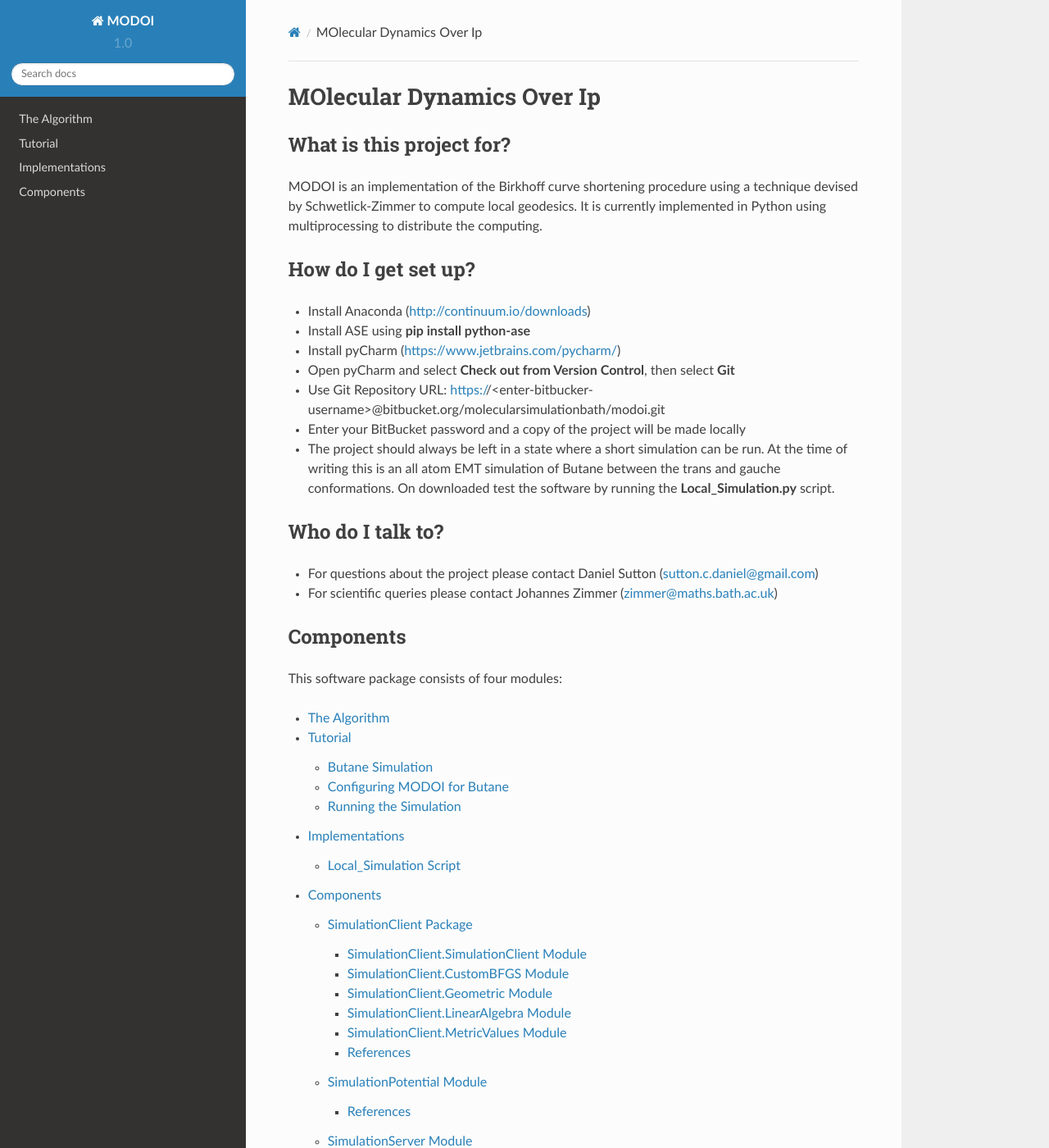
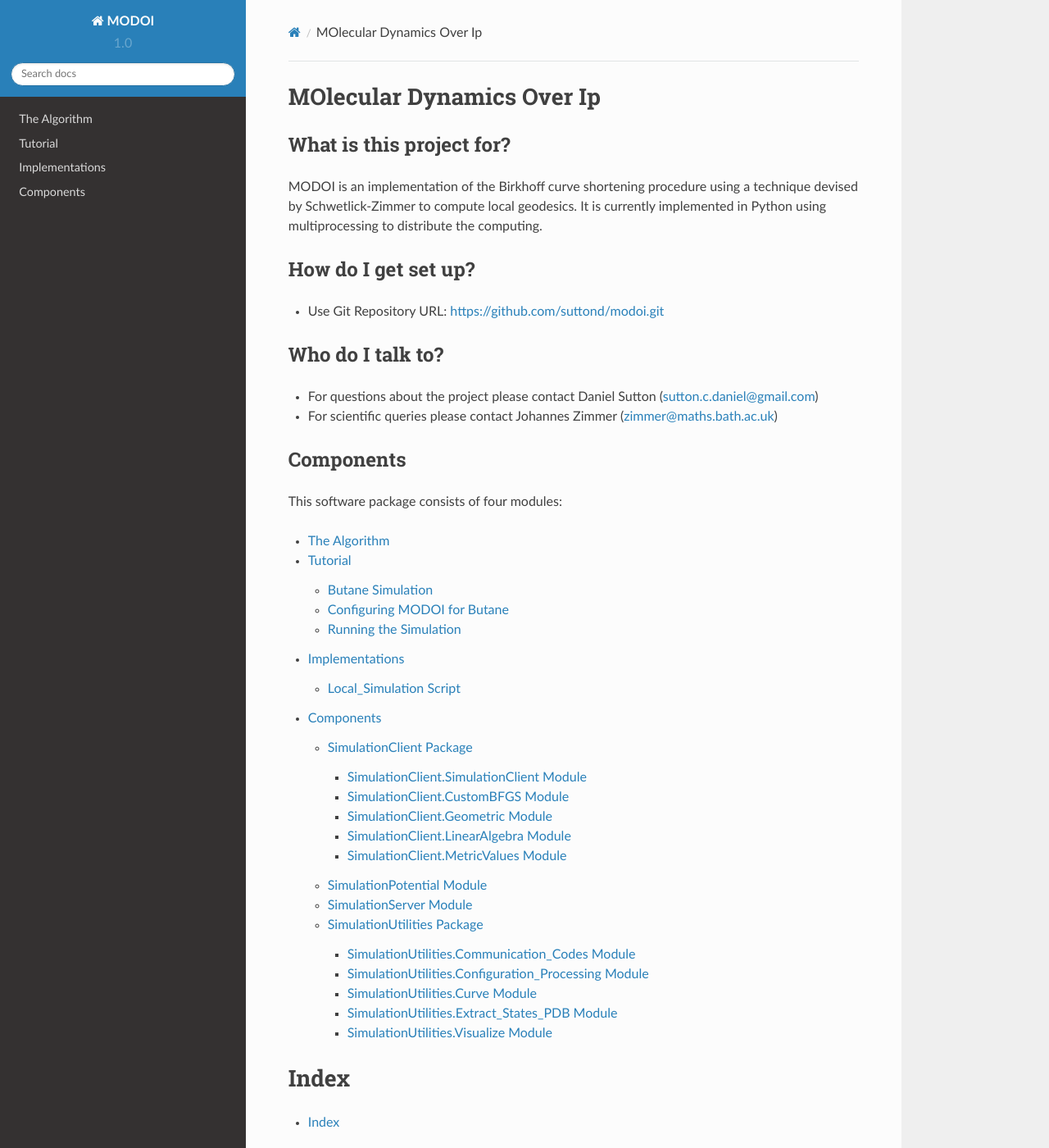
Before and after one commit to suttond/MODOI, a Sphinx documentation site: the page built from Documentation/source/index.rst, in a window 1280 px wide and 1400 px high. Shown: the whole window at 82% size. Built offline with Sphinx 7.4.7 and the Read the Docs theme 2.0.0, drawn with Linux system fonts in a browser that asks for light colours.

Commit message:
Updated documentation.

```diff
--- a/Documentation/source/SimulationClient.rst
+++ b/Documentation/source/SimulationClient.rst
@@ -32,8 +32,3 @@ SimulationClient.MetricValues Module
 
 .. automodule:: SimulationClient.MetricValues
     :members:
-
-References
-----------
-
-.. [Sutton2013] Microscopic Hamiltonian Systems and their Effective Description, Daniel C. Sutton, 2013.
--- a/Documentation/source/SimulationPotential.rst
+++ b/Documentation/source/SimulationPotential.rst
@@ -4,8 +4,3 @@ SimulationPotential Module
 .. automodule:: SimulationPotential.SimulationPotential
    :members:
    :special-members:
-
-References
-----------
-
-.. [Sutton2013] Microscopic Hamiltonian Systems and their Effective Description, Daniel C. Sutton, 2013.
--- a/Documentation/source/SimulationServer.rst
+++ b/Documentation/source/SimulationServer.rst
@@ -4,8 +4,3 @@ SimulationServer Module
 .. automodule:: SimulationServer.SimulationServer
    :members:
    :special-members:
-
-References
-----------
-
-.. [Sutton2013] Microscopic Hamiltonian Systems and their Effective Description, Daniel C. Sutton, 2013.
--- a/Documentation/source/SimulationUtilities.rst
+++ b/Documentation/source/SimulationUtilities.rst
@@ -40,8 +40,3 @@ SimulationUtilities.Visualize Module
     :members:
     :undoc-members:
     :show-inheritance:
-
-References
-----------
-
-.. [Sutton2013] Microscopic Hamiltonian Systems and their Effective Description, Daniel C. Sutton, 2013.
--- a/Documentation/source/Tutorial.rst
+++ b/Documentation/source/Tutorial.rst
@@ -1,5 +1,6 @@
 Tutorial
 ========
+
 
 Butane Simulation
 -----------------
--- a/Documentation/source/index.rst
+++ b/Documentation/source/index.rst
@@ -10,13 +10,7 @@ MODOI is an implementation of the Birkhoff curve shortening procedure using a te
 How do I get set up?
 ----------------------------
 
-* Install Anaconda (http://continuum.io/downloads)
-* Install ASE using **pip install python-ase**
-* Install pyCharm (https://www.jetbrains.com/pycharm/)
-* Open pyCharm and select **Check out from Version Control**, then select **Git**
-* Use Git Repository URL: https://<enter-bitbucker-username>@bitbucket.org/molecularsimulationbath/modoi.git
-* Enter your BitBucket password and a copy of the project will be made locally
-* The project should always be left in a state where a short simulation can be run. At the time of writing this is an all atom EMT simulation of Butane between the trans and gauche conformations. On downloaded test the software by running the **Local_Simulation.py** script.
+* Use Git Repository URL: https://github.com/suttond/modoi.git
 
 Who do I talk to?
 -----------------------
```
